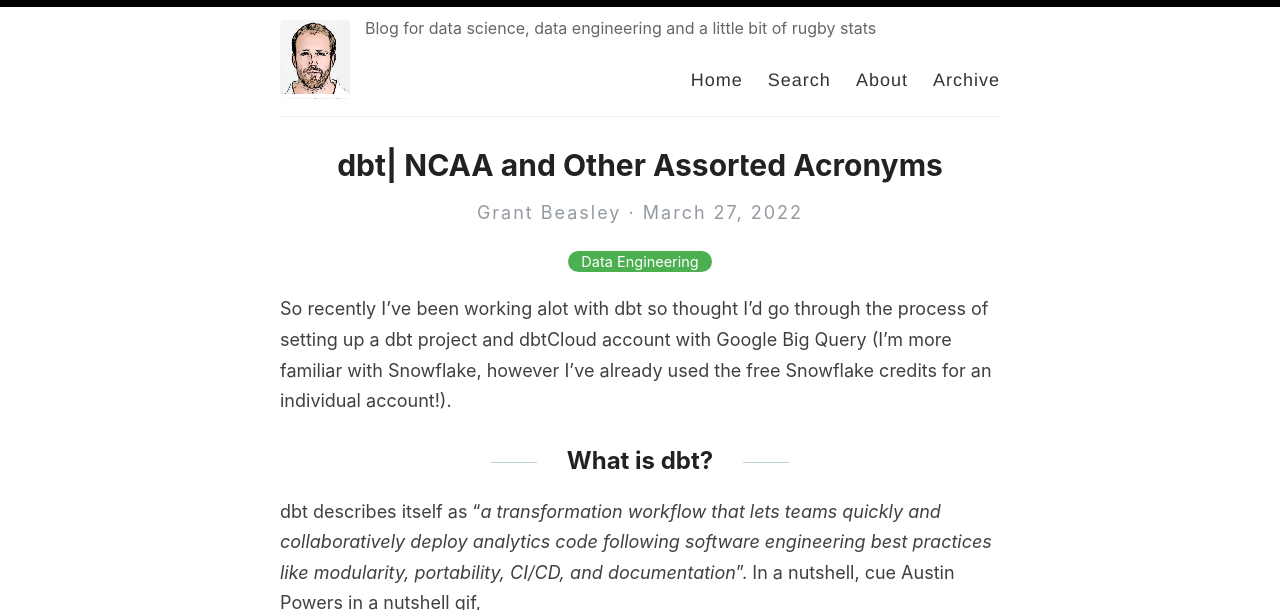
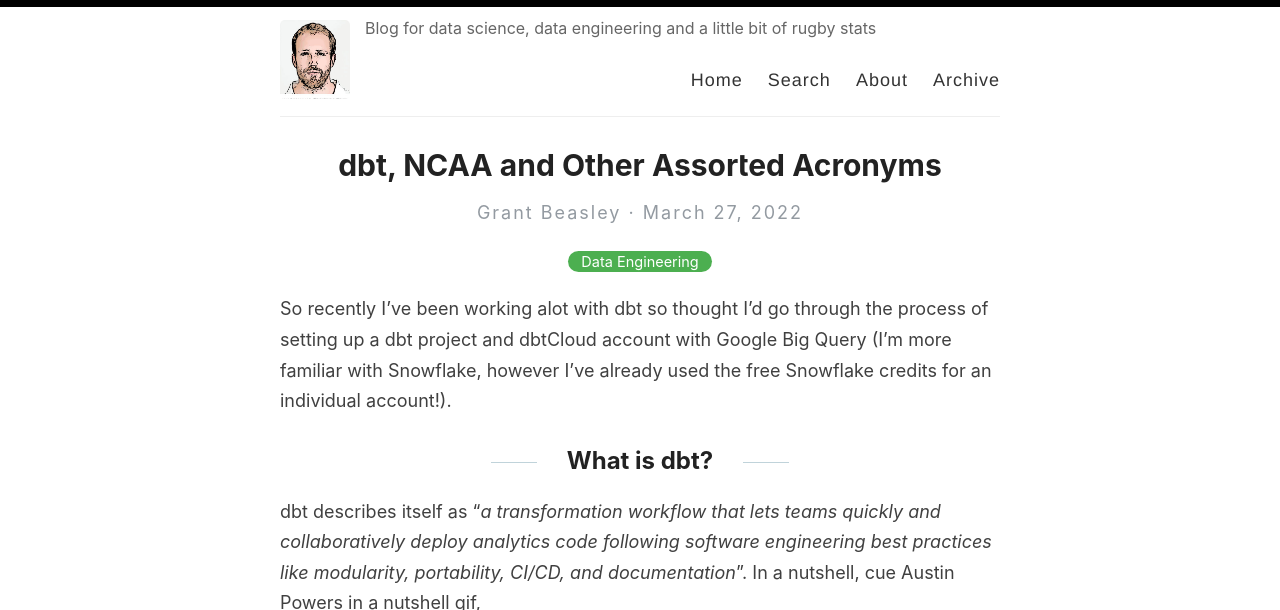
Before and after one commit to Grant592/grant592.github.io, a Jekyll site: the page built from _posts/2022-03-27-dbt-ncaa.md, in a window 1280 px wide and 900 px high, cut to the strip 0-610 px from the top of the window. Built offline with Jekyll 4.4.1, drawn with Linux system fonts in a browser that asks for light colours; comment, search, counter and statistics services are not loaded.

```diff
--- a/_posts/2022-03-27-dbt-ncaa.md
+++ b/_posts/2022-03-27-dbt-ncaa.md
@@ -1,6 +1,6 @@
 ---
 layout: post
-title: dbt| NCAA and Other Assorted Acronyms
+title: dbt, NCAA and Other Assorted Acronyms
 comments: true
 categories: [ Data Engineering ]
 ---
```
